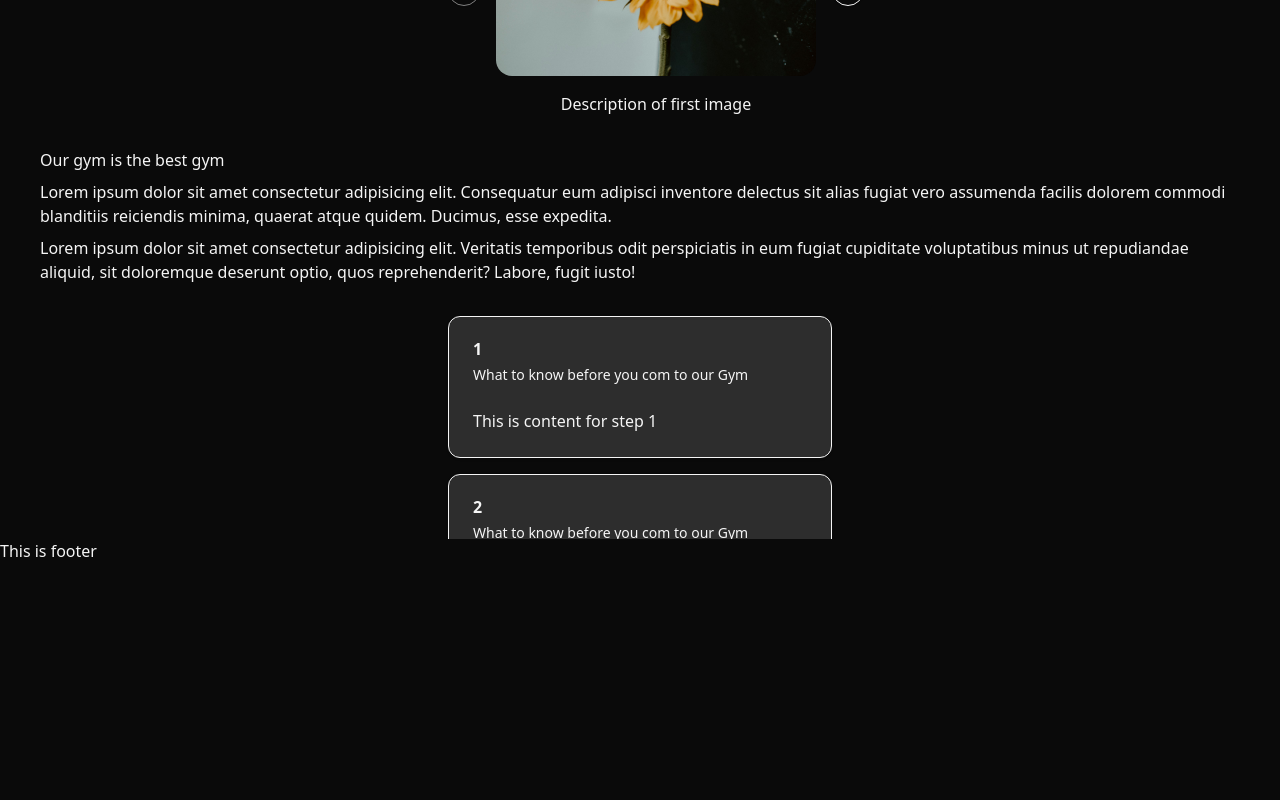
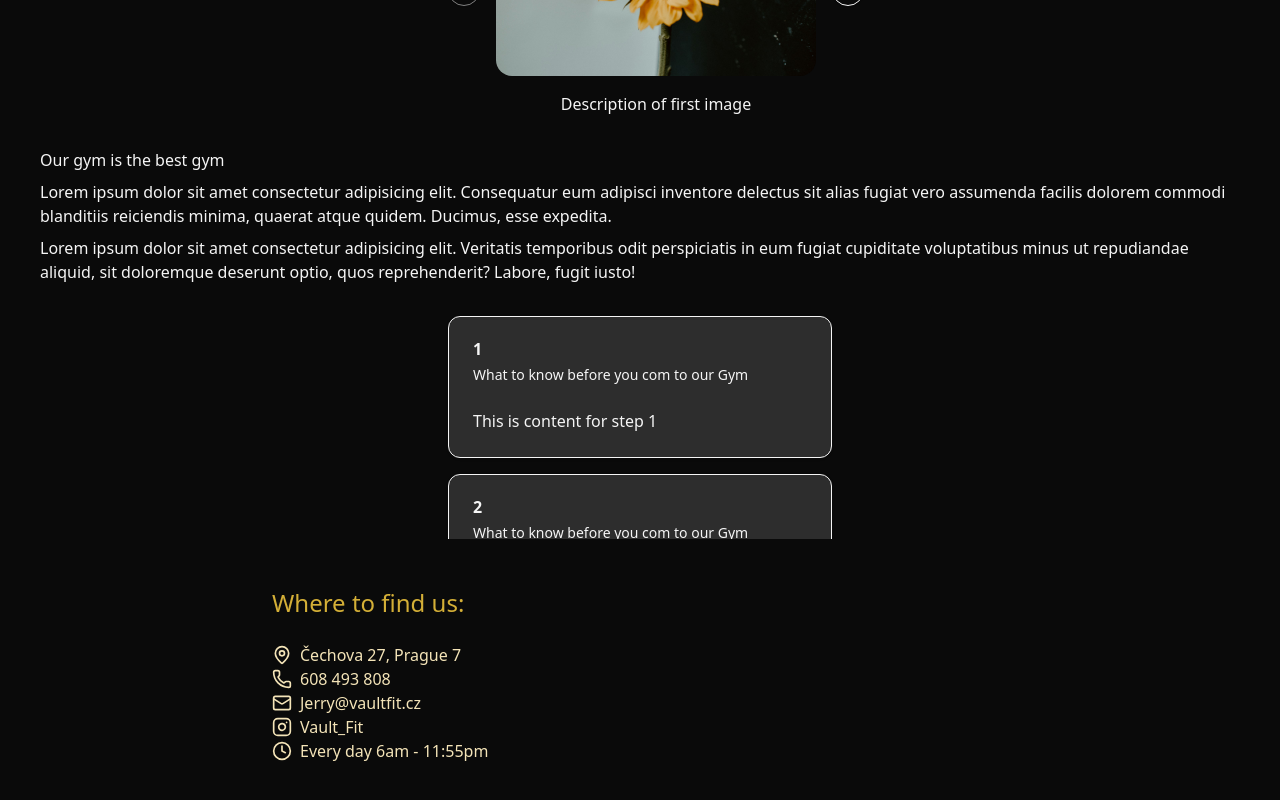
Before and after one commit to evahli/vault-fit, a React (Vite) app: page / in a window 1280 px wide. Shown: the part 374-1174 px from the top of the page. Before the commit the page ends 937 px from the top, so only its background shows below. Built offline with nearby package versions, Linux system fonts and the light colour scheme.

Commit message:
Footer content added

```diff
--- a/src/components/Footer.jsx
+++ b/src/components/Footer.jsx
@@ -1,7 +1,40 @@
+import { MapPin, Phone, Mail, Clock, Instagram } from 'lucide-react';
+
+
+
 export const Footer = () => {
-  return(
-    <footer>
-      <p>This is footer</p>
+  return (
+    <footer className="max-w-3xl mx-auto px-4 py-12">
+      <div>
+        <h2 className="text-gold text-2xl">Where to find us: </h2>
+        <br />
+        <a   className="flex items-center gap-2 text-gold-light hover:text-gold whitespace-nowrap"
+
+          href="https://www.google.com/maps/place/%C4%8Cechova+307%2F27,+170+00+Praha+7/@50.1024042,14.4177148,17z/data=!3m1!4b1!4m6!3m5!1s0x470b94d07bf76f1f:0x5e764ea5d03c52fe!8m2!3d50.1024008!4d14.4202897!16s%2Fg%2F11j0py8td3?entry=ttu&g_ep=EgoyMDI1MTExMi4wIKXMDSoASAFQAw%3D%3D"
+        >
+          <MapPin className="w-5 h-5" />
+        Čechova 27, Prague 7        </a>
+        <a className="flex items-center gap-2 text-gold-light hover:text-gold whitespace-nowrap"
+          href="tel:+420608493808"
+        >
+          <Phone className="w-5 h-5" />
+          608 493 808
+        </a>
+        <a className="flex items-center gap-2 text-gold-light hover:text-gold whitespace-nowrap"
+          href="mailto:jerry@vaultfit.cz"
+        >
+          <Mail className="w-5 h-5" />
+          Jerry@vaultfit.cz
+        </a>
+        <a className="flex items-center gap-2 text-gold-light hover:text-gold whitespace-nowrap"
+          href="https://www.instagram.com/"
+        >
+          <Instagram className="w-5 h-5" />
+         Vault_Fit
+        </a>
+        <p className="flex items-center gap-2 text-gold-light hover:text-gold whitespace-nowrap"> <Clock className="w-5 h-5"/> Every day 6am - 11:55pm</p>
+
+      </div>
     </footer>
   )
 }
```
